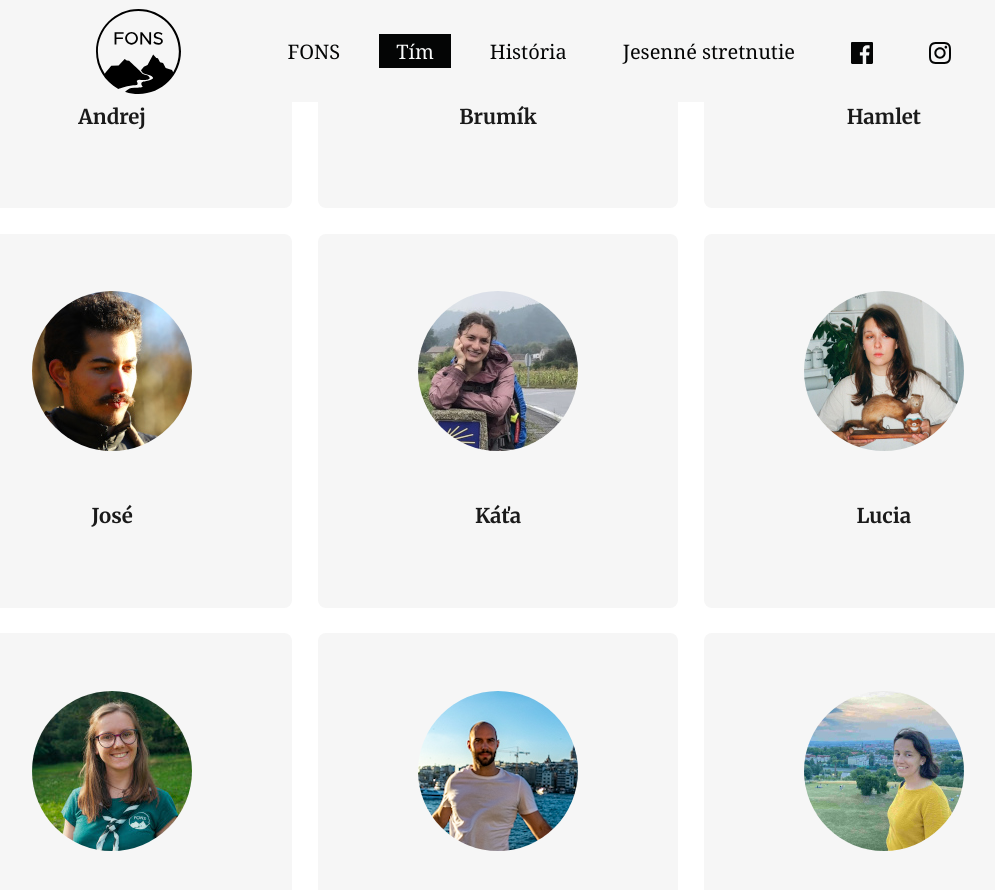
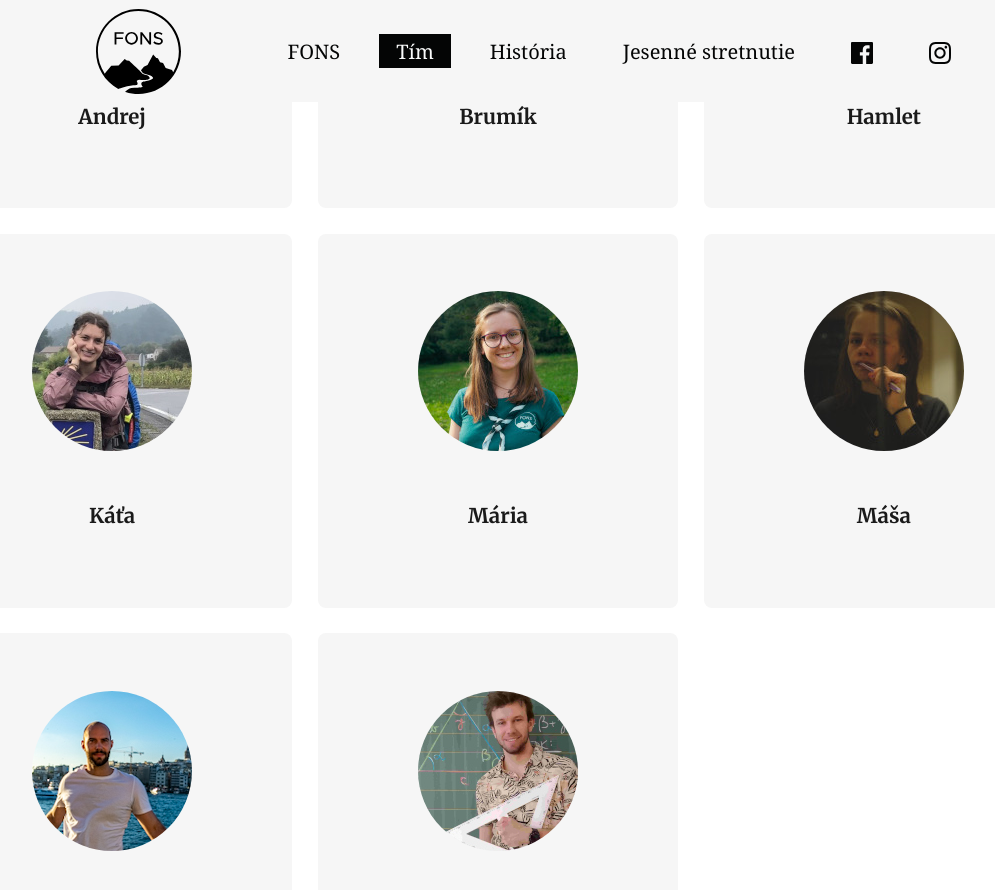
Before and after one commit to fonssk/fonssk.github.io, a Jekyll site: the page built from tim.md, in a window 1280 px wide and 900 px high, scrolled down 982 px. Shown: the top 890 px of the window, without its empty margins (142-1137 px from the left). Built offline with Jekyll 4.4.1, drawn with Linux system fonts in a browser that asks for light colours; some of the changed text lies outside the part shown.

Commit message:
Update tim for 2026

```diff
--- a/tim.md
+++ b/tim.md
@@ -70,18 +70,6 @@ feature_image: "/assets/images/tim/cover.jpg"
     #volejbalkdyztojde" %}
 
   {% include instructor-item.html
-    image="/assets/images/tim/jose.jpg"
-    name="José"
-    description="Nehonosí se jen svým bujarým knírem, který si pečlivě pěstuje, a upřímným, hlasitým smíchem. Je to rovněž skvělý kamarád, který vás nikdy neodbyje a vždycky najde nějakým záhadným způsobem cestu, na jejíž konci stojíte rozesmátí, potěšení a inspirovaní.
-    ====
-    #mexiko
-    #skaut
-    #porsche
-    #chopin
-    #sisley
-    #thereisnotry" %}
-
-  {% include instructor-item.html
     image="/assets/images/tim/kata.jpg"
     name="Káťa"
     description="Nejčastěji ji lze zastihnout, jak zasněně čučí na nebe a sní. Má nohy toulavý a její touha po poznání ji zavedla už do různých koutů světa. Je hudebníkem srdcem i duší, zarytým filmofilem i budoucím spisovatelem (i když momentálně studuje fyziku). Životní vášeň nalezla ve vytrvalosti, ráda běhá, běžkuje, boulderuje i pilotuje letadla. Večery tráví dlouhými rozhovory, ideálně s půllitrem dobrého chmelu v ruce.
@@ -90,15 +78,6 @@ feature_image: "/assets/images/tim/cover.jpg"
     #východyslunce
     #higgsuvboson
     #orlickyhory" %}
-
-  {% include instructor-item.html
-    image="/assets/images/tim/lucia.jpg"
-    name="Lucia"
-    description="Jej teritórium výskytu mení obdobne často ako sa dunaj vylieva z jeho koryta a zaplavuje krajinu lužných lesov. Práve lužné lesy dunaja sú okrem odvekého útočiska aj stabilným námetom a zdrojom jej výtvarnej tvorby. Okrem tejto životnej skúsenosti sa momentálne vteluje ako galeríjna pedagogička a (spolu)pracuje na rozličných výtvarno vzdelávacích situáciách. A pokiaľ by sa vám v živote hodil dobrý mundúr - možno ste práve našli vašeho dvorného mundúristu.
-    ====
-    #dunajskýfanatizmus
-    #potníchýše
-    #podekujmejahnetizajablko" %}
 
   {% include instructor-item.html
     image="/assets/images/tim/maria.jpg"
@@ -110,6 +89,15 @@ feature_image: "/assets/images/tim/cover.jpg"
     #vršovicelife
     #veľakníhmálopoličiek
     #extrovertnýintrovert"%}
+
+  {% include instructor-item.html
+    image="/assets/images/tim/masa.jpg"
+    name="Máša"
+    description="Máša je fotogenická entita s (takmer) najdlhšími nohami v tíme. Takže keď s ňou chcete držať počas debaty krok, poriadne sa zapotíte. Jej rýchle tempo jej taktiež umožňuje zároveň študovať 2 vysoké školy a popri tom pracovať ako terénny sociálny pracovník. Ale keď si nakoniec vyloží nohy na stôl, tak rada luští slovenské krížovky alebo zvečňuje epické okamihy do notýsku.
+    ====
+    #restingbitchface
+    #vokurkyavincentka
+    #yolo"%}
 
   {% include instructor-item.html
     image="/assets/images/tim/moony.jpg"
@@ -125,16 +113,6 @@ feature_image: "/assets/images/tim/cover.jpg"
     #thousandchrometabsopen" %}
 
   {% include instructor-item.html
-    image="/assets/images/tim/terez.jpg"
-    name="Terez"
-    description="Duší svobodná tanečnice se srdcem roztančeným na pomezí tří světů. Její kroky provází rytmus české spontánnosti, slovenské hravosti a německé laskavosti. Na horských stezkách sbírá nejen kilometry, ale i tajemství lidských duší. Otvírá rozhovory o věcech, o kterých mnoho lidí mlčí.
-    ====
-    #zpíváníuohně
-    #smích
-    #nebát se
-    #péčeoduši" %}
-
-  {% include instructor-item.html
     image="/assets/images/tim/tesa.jpg"
     name="Těša"
     description="Těša je studna pozitívnej energie, odhodlania a nadeje. Je veľmi ľahké nájsť si s ním niečo spoločné (napr aktivitu alebo tému) a zdieľať na to svoje pohľady. Má skvelú schopnosť človeka vypočuť a pomôcť mu nájsť vnútorný mier. Je vždy ochotný a trpezlivý pomáhať ľuďom posúvať sa dopredu a dotiahnúť tak na svoje lepšie JA. Keď sa práve cítiš, že tvoj život je dážď tak Těša bude tvoja dúha." %}
```
Also changed, not shown: assets/images/tim/masa.jpg (added).
